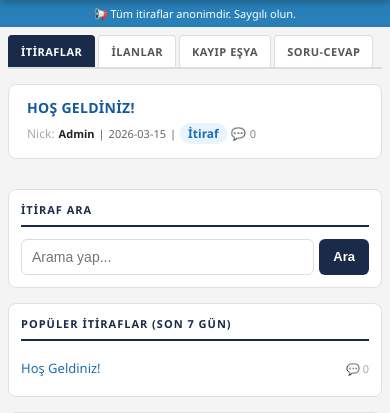
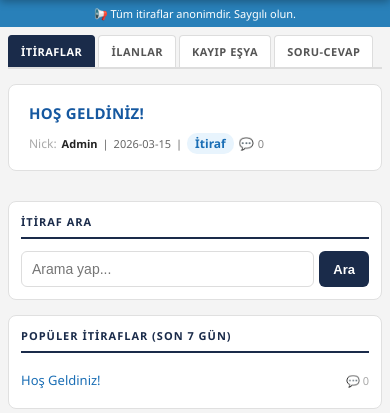
Before and after one commit to medipolitiraf/medipol-itiraf, a Flask app: page / in a window 390 px wide. Shown: the part 68-481 px from the top of the page. Run offline with Flask 3, Linux system fonts and the light colour scheme; data comes from the database, SQL or seed files in the repository; data that the repository does not hold is empty.

Commit message:
Restore mobile card height and title spacing for better visual weight
Co-Authored-By: Claude Sonnet 4.6 <noreply@anthropic.com>

```diff
--- a/static/css/style.css
+++ b/static/css/style.css
@@ -874,10 +874,10 @@ footer a { color: #90b8e8; }
     .duyuru { font-size: 11px; padding: 6px 10px; }
     .container { padding: 0 8px; margin: 8px auto; }
 
-    .itiraf-card { padding: 14px 14px 14px 18px; border-radius: 8px; }
-    .itiraf-baslik { font-size: 14px; margin-bottom: 5px; }
+    .itiraf-card { padding: 18px 16px 16px 20px; border-radius: 8px; }
+    .itiraf-baslik { font-size: 15px; margin-bottom: 10px; }
     .itiraf-icerik { font-size: 12px; -webkit-line-clamp: 2; }
-    .itiraf-meta { font-size: 11px; gap: 4px; }
+    .itiraf-meta { font-size: 11px; gap: 5px; }
 
     .tab-btn { padding: 8px 12px; font-size: 11px; }
 
```
